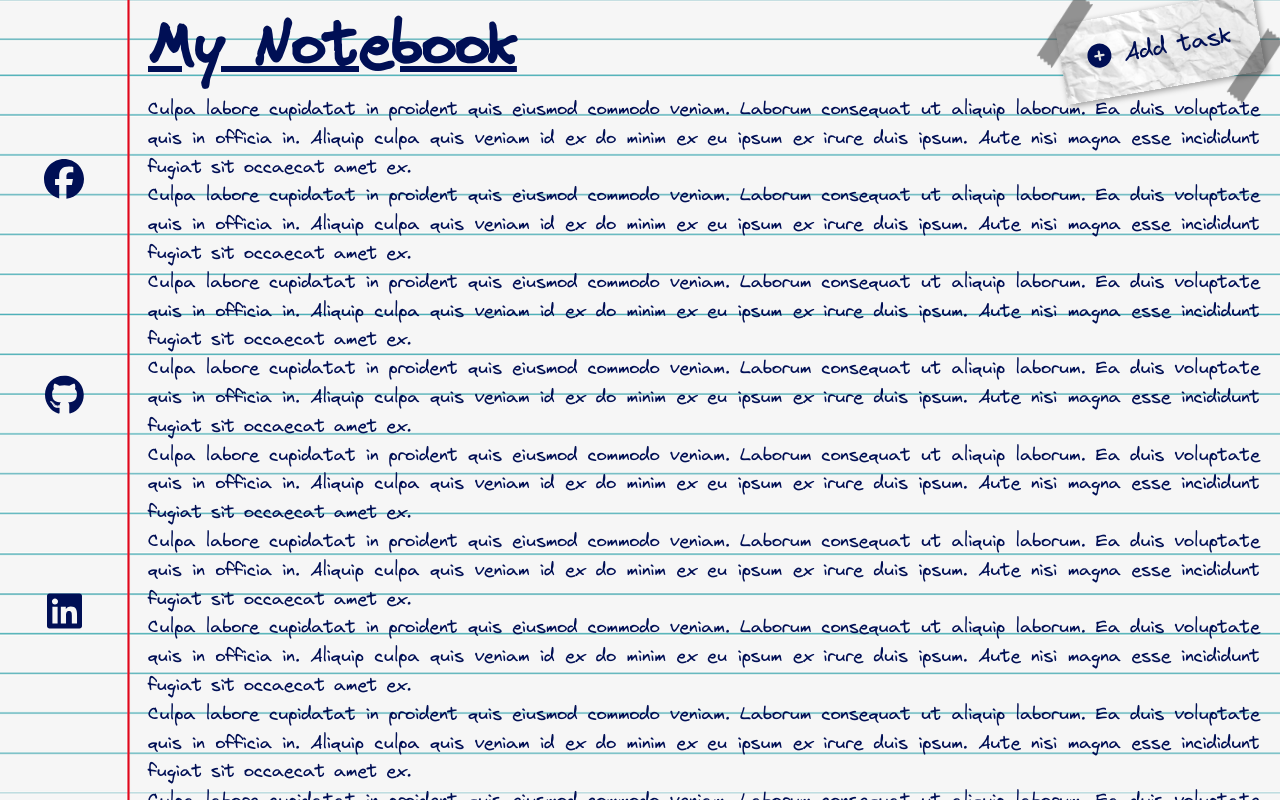
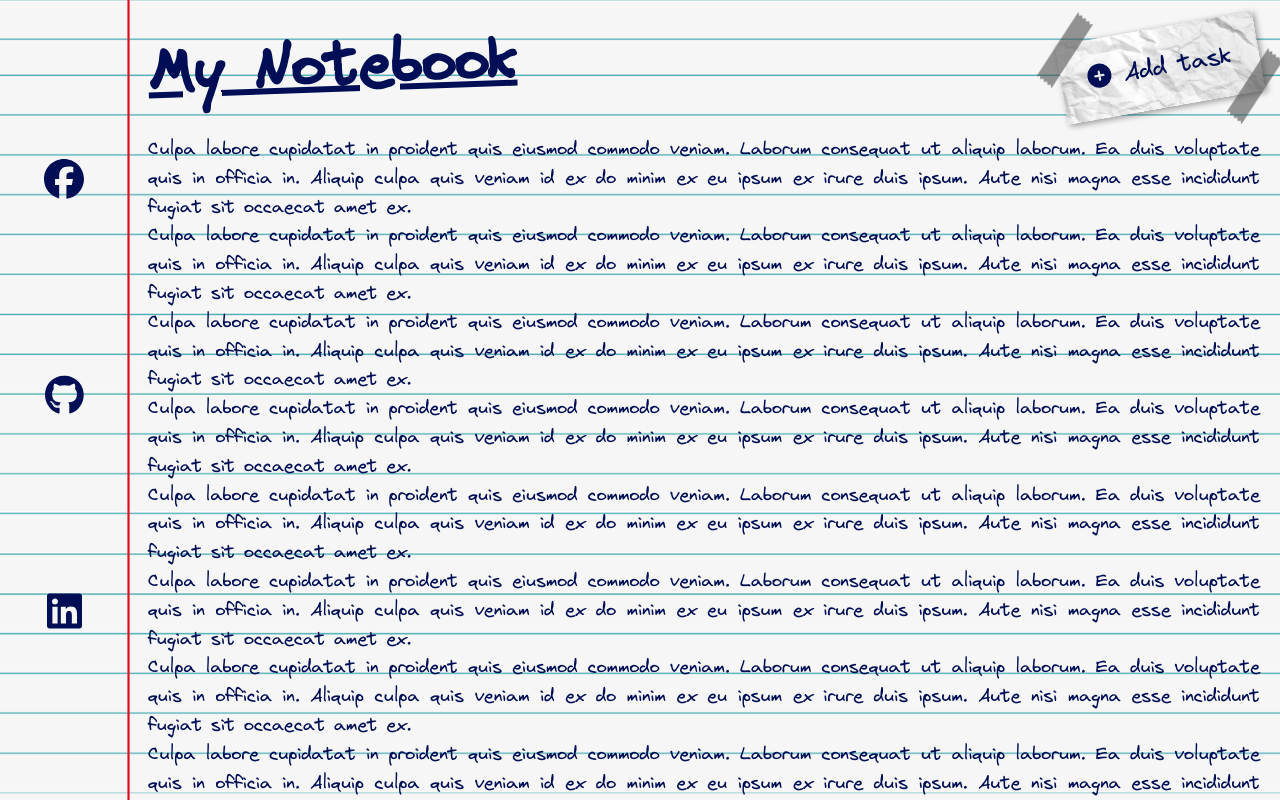
Before and after one commit to Manjaka13/my-notebook, a Vue app: page / in a window 1280 px wide. Shown: the top 800 px of the page. Built offline with nearby package versions, Linux system fonts and the light colour scheme.

Commit message:
minor adjustments

```diff
--- a/src/styles/notebook.css
+++ b/src/styles/notebook.css
@@ -9,9 +9,11 @@
 	display: flex;
 	justify-content: space-between;
 	align-items: center;
+	padding: 20px 0;
 }
 
 .notebook__title {
 	text-decoration: underline;
 	font-size: 60px;
+	transform: rotate(-2deg);
 }
```
